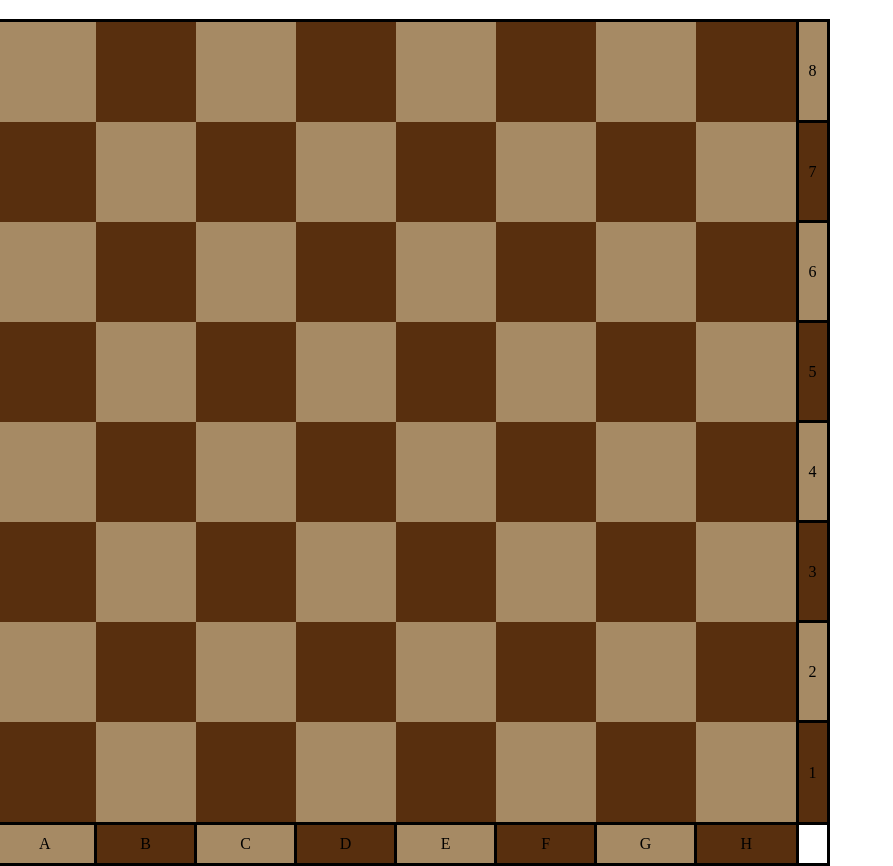
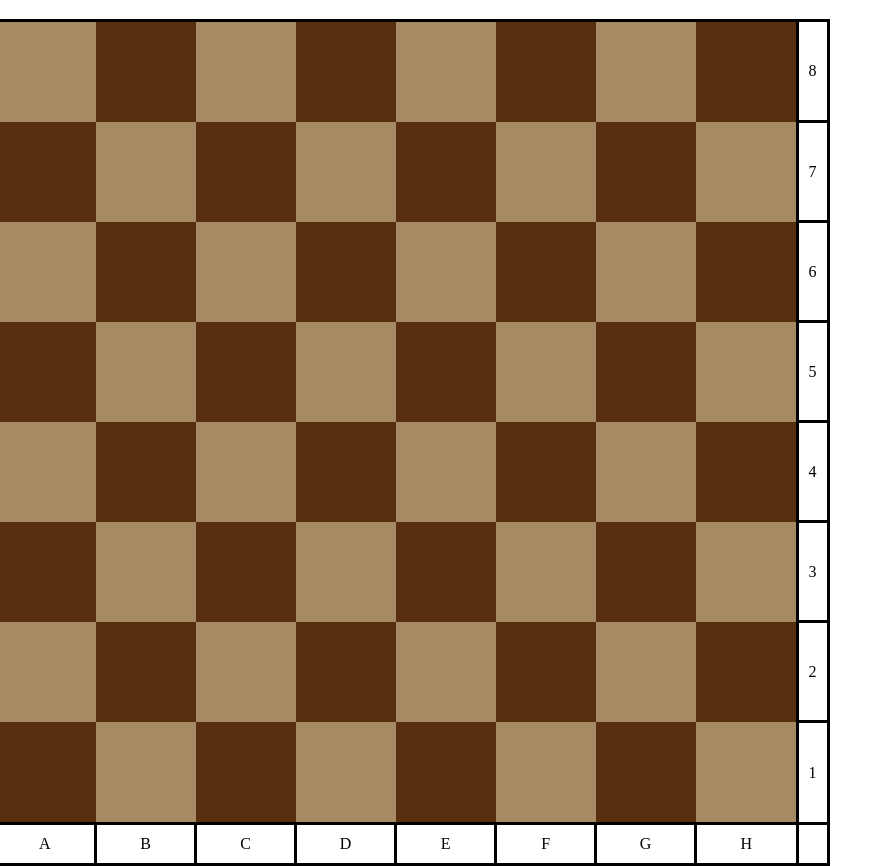
Before and after one commit to Leerlandais/chessboard, a plain HTML site: page chessboard.html in a window 1280 px wide. Shown: the part 62-928 px from the top of the page, without its empty margins (0-893 px from the left). Drawn offline with Linux system fonts and the light colour scheme.

Commit message:
Fixed the edges

```diff
--- a/styles.css
+++ b/styles.css
@@ -26,14 +26,14 @@ tr:nth-child(even) td:nth-child(even), tr:nth-child(odd) td:nth-child(odd) {
 
 .bottom{
     padding: 10px;
-    background: white;
+    background: white !important;      /* Utilisation d'importance témporaire (j'espère) - Je veux trouver une autre façon de mettre priorité aux ce 'class' */
     text-align: center;
     border: black solid;
 }
 
 .right{
     padding: 10px;
-    background: white;
+    background: white !important;      /* Utilisation d'importance témporaire (j'espère) - Je veux trouver une autre façon de mettre priorité aux ce 'class' */
     border: black solid;
 }
 
```
